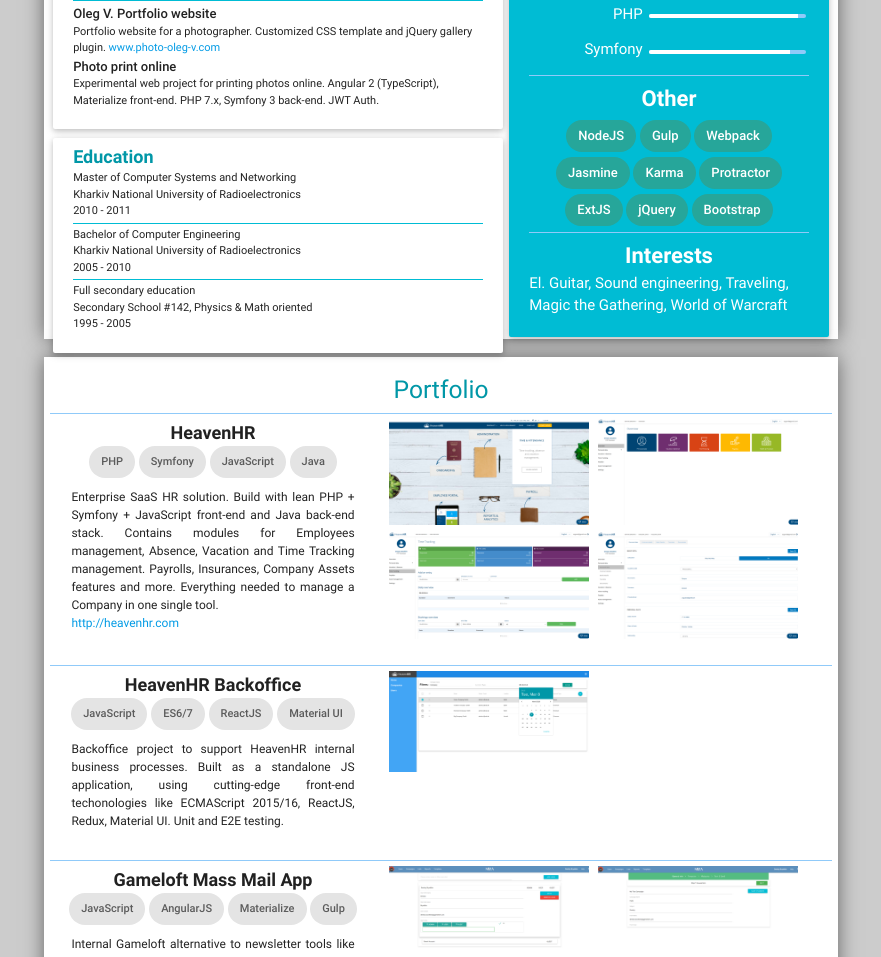
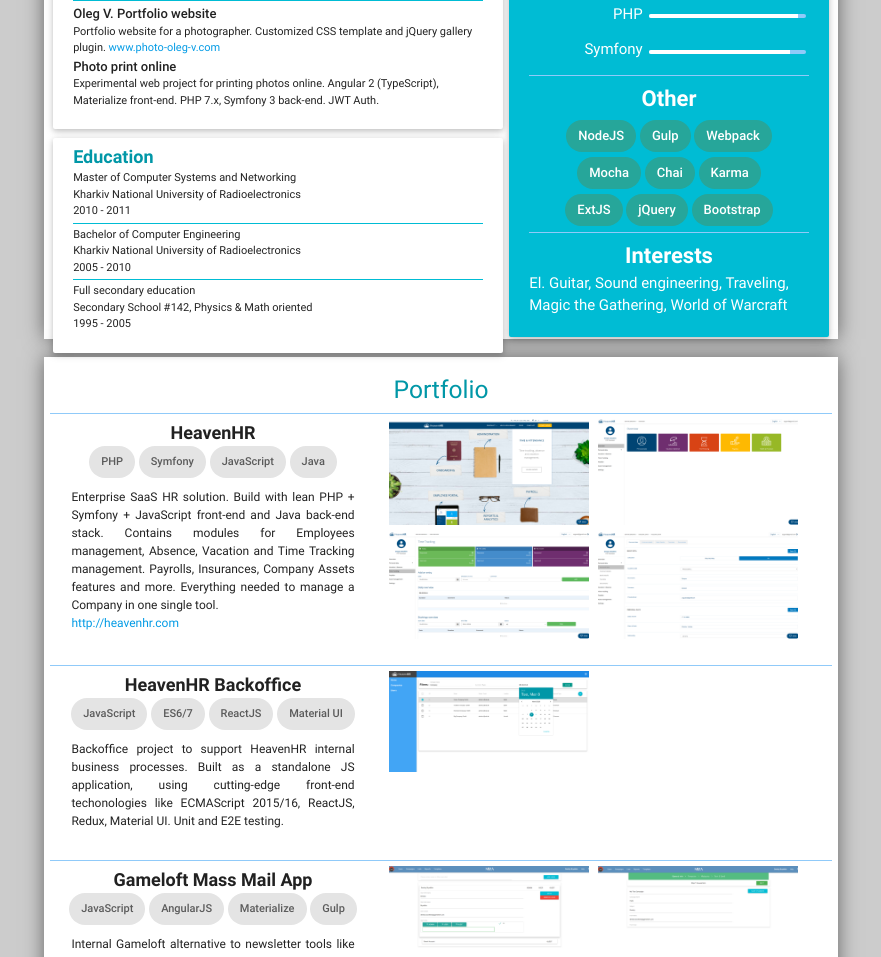
Before and after one commit to asgvard/asgvard.github.io_bkp, a website: page index.html in a window 1280 px wide. Shown: the part 784-1741 px from the top of the page, without its empty margins (199-1080 px from the left). Drawn offline with Linux system fonts and the light colour scheme.

Commit message:
js testing frameworks

```diff
--- a/index.html
+++ b/index.html
@@ -307,9 +307,9 @@
                             <div class="chip teal lighten-1 white-text">Webpack</div>
                         </div>
                         <div class="row center-align">
-                            <div class="chip teal white-text lighten-1">Jasmine</div>
+                            <div class="chip teal white-text lighten-1">Mocha</div>
+                            <div class="chip teal white-text lighten-1">Chai</div>
                             <div class="chip teal white-text lighten-1">Karma</div>
-                            <div class="chip teal white-text lighten-1">Protractor</div>
                         </div>
                         <div class="row center-align">
                             <div class="chip teal white-text lighten-1">ExtJS</div>
```
